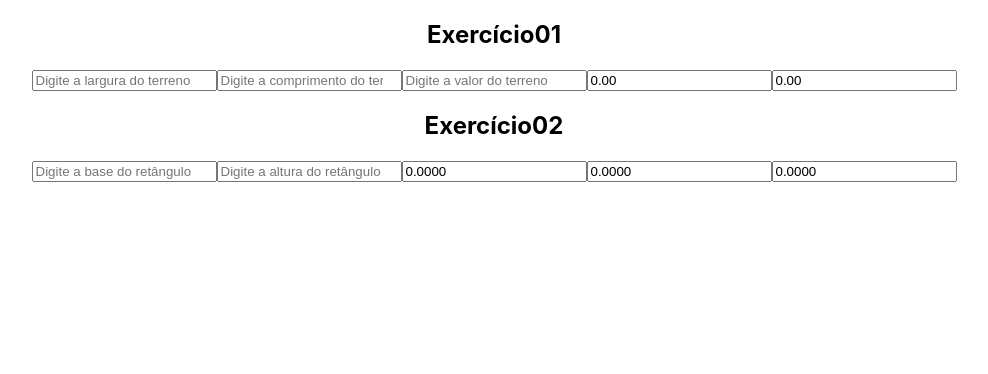
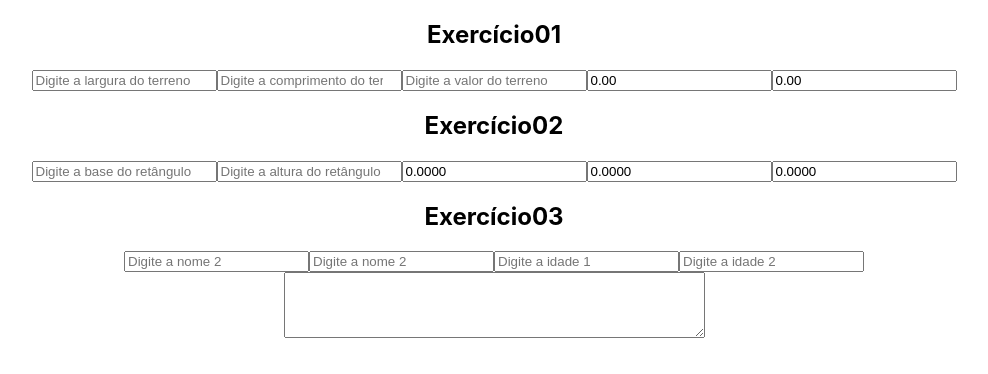
Before and after one commit to FernandoYoneda/Tegra, a React (Create React App) app: page / in a window 1280 px wide. Shown: the top 374 px of the page, without its empty margins (146-1134 px from the left). Built offline with nearby package versions, Linux system fonts and the light colour scheme.

Commit message:
exercicio03

```diff
--- a/src/App.tsx
+++ b/src/App.tsx
@@ -5,12 +5,14 @@ import "./App.css";
 //componentes
 import Execicio01 from "./Exercicio01/exercicio01";
 import Exercicio02 from "./Exercicio02/exercicio02";
+import Exercicio03 from "./Exercicio03/exercicio03";
 
 function App() {
   return (
     <div className="App">
       <Execicio01 />
       <Exercicio02 />
+      <Exercicio03 />
     </div>
   );
 }
--- /dev/null
+++ b/src/Exercicio03/exercicio03.tsx
@@ -0,0 +1,58 @@
+import { useState } from "react";
+
+const Exercicio03 = () => {
+  const [dados, setDados] = useState({
+    nome1: "",
+    nome2: "",
+    idade1: 0,
+    idade2: 0,
+  });
+
+  const media = (dados.idade1 + dados.idade2) / 2;
+
+  return (
+    <div>
+      <h2>Exercício03</h2>
+      <form>
+        <input
+          type="text"
+          onChange={(e) => setDados((x) => ({ ...x, nome1: e.target.value }))}
+          placeholder="Digite a nome 2"
+        />
+        <input
+          type="text"
+          onChange={(e) => setDados((x) => ({ ...x, nome2: e.target.value }))}
+          placeholder="Digite a nome 2"
+        />
+        <input
+          type="number"
+          onChange={(e) =>
+            setDados((x) => ({ ...x, idade1: Number(e.target.value) }))
+          }
+          placeholder="Digite a idade 1"
+        />
+        <input
+          type="number"
+          onChange={(e) =>
+            setDados((x) => ({ ...x, idade2: Number(e.target.value) }))
+          }
+          placeholder="Digite a idade 2"
+        />
+        <br />
+        <textarea
+          rows={4}
+          cols={50}
+          value={
+            media <= 0 || !dados.nome1 || !dados.nome2
+              ? ""
+              : `A idade média de ${dados.nome1} e ${
+                  dados.nome2
+                } é de ${media.toFixed(1)} anos`
+          }
+        />
+      </form>
+    </div>
+  );
+};
+
+export default Exercicio03;
```
